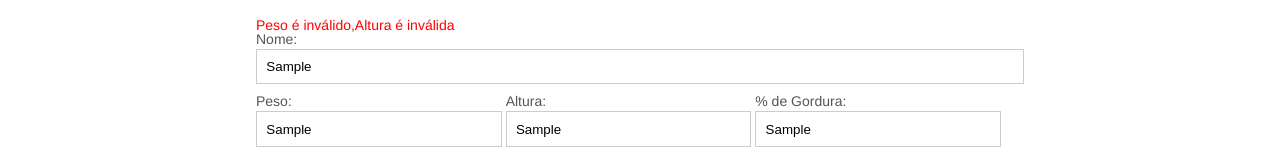
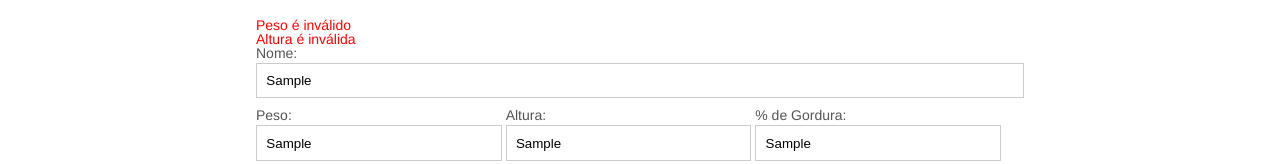
Before and after one commit to alanandrade/Alura-JS, a plain HTML site: page Curso JavaScript - Programando na linguagem da web/introducao-javascript/index.html in a window 1280 px wide. Both pictures are taken after typing "Sample", "Sample", "Sample", "Sample" into the empty fields and a click on the button "Adicionar". Shown: the part 123-287 px from the top of the page. Drawn offline with Linux system fonts and the light colour scheme.

Commit message:
validando campos

```diff
--- a/Curso JavaScript - Programando na linguagem da web/introducao-javascript/css/index.css
+++ b/Curso JavaScript - Programando na linguagem da web/introducao-javascript/css/index.css
@@ -137,6 +137,6 @@ button[disabled=disabled], button:disabled {
 	background-color: red;
 }
 
-#mensagem-erro{
+#mensagens-erro{
 	color: red;
 }
--- a/Curso JavaScript - Programando na linguagem da web/introducao-javascript/index.html
+++ b/Curso JavaScript - Programando na linguagem da web/introducao-javascript/index.html
@@ -20,7 +20,7 @@
 		<section class="container">
 			<h2 id="titulo-form">Adicionar novo paciente</h2>
 
-			<ul id="mensagem-erro"></ul>
+			<ul id="mensagens-erro"></ul>
 
 			<form id="form-adiciona">
 				<div class="">
--- a/Curso JavaScript - Programando na linguagem da web/introducao-javascript/js/form.js
+++ b/Curso JavaScript - Programando na linguagem da web/introducao-javascript/js/form.js
@@ -1,21 +1,19 @@
 /* Adicionando na Tabela */
 var botaoAdicionar = document.querySelector("#adicionar-paciente");
-botaoAdicionar.addEventListener("click", function(event) {
-    event.preventDefault();
 
+botaoAdicionar.addEventListener("click", function (event) {
+
+    event.preventDefault(); //Evento padrão, sem pré-configuração do btn
     var form = document.querySelector("#form-adiciona");
+    var paciente = obtemPacienteDoFormulario(form);
+    var erros = validaPaciente(paciente);
 
-    var paciente = obtemPacienteDoFormulario(form);
+    if (erros.length > 0) {
+        exibeMensagemDeErro(erros);
+        return;
+    }
 
     var pacienteTr = montaTr(paciente);
-
-    var erro = validaPaciente(paciente);
-
-    if (erro.length > 0){
-        var mensagemErro = document.querySelector("#mensagem-erro");
-        mensagemErro.textContent = erro;
-        return; ///Se valida paciente não(!) for valido, Um return vazio faz com que saiamos imediatamente da função, sem executar nenhum código que esteja abaixo dele
-    }
 
     // Seleciona tabela para add paciente
     var tabela = document.querySelector("#tabela-pacientes");
@@ -25,14 +23,14 @@ botaoAdicionar.addEventListener("click", function(event) {
     form.reset(); //Reseta dados enviados dos input do form
 });
 
-function obtemPacienteDoFormulario(form){
+function obtemPacienteDoFormulario(form) {
     //Criando o Objeto Paciente
     var paciente = {
-        nome : form.nome.value,
-        peso : form.peso.value,
-        altura : form.altura.value,
-        gordura : form.gordura.value,
-        imc : calculaImc(form.peso.value, form.altura.value)
+        nome: form.nome.value,
+        peso: form.peso.value,
+        altura: form.altura.value,
+        gordura: form.gordura.value,
+        imc: calculaImc(form.peso.value, form.altura.value)
     }
 
     return paciente;
@@ -51,7 +49,7 @@ function montaTr(paciente) {
     return pacienteTr;
 }
 
-function montaTd(dado, classe){
+function montaTd(dado, classe) {
     var td = document.createElement("td");
     td.classList.add(classe);
     td.textContent = dado;
@@ -59,17 +57,43 @@ function montaTd(dado, classe){
     return td;
 }
 
-function validaPaciente(paciente){ //Chama funcao
+function validaPaciente(paciente) { //Chama funcao
 
     var erros = [];
 
-    if(!validaPeso(paciente.peso)){ //Passa como parâmetro para a funcao de validar, o value do input peso || ! (E se o peso não for válido)
+    if(paciente.nome.length == 0) {
+        erros.push("O campo nome não pode ser em branco");
+    }
+
+    if(paciente.gordura.length == 0){
+        erros.push("O campo gorgura não pode ser em branco");
+    }
+
+    if (paciente.peso.length == 0) {
+        erros.push("O peso não pode ser em branco");
+    }
+
+    if (paciente.altura.length == 0) {
+        erros.push("A altura não pode ser em branco");
+    }
+
+    if (!validaPeso(paciente.peso)) { //Passa como parâmetro para a funcao de validar, o value do input peso || ! (E se o peso não for válido)
         erros.push("Peso é inválido");
     }
 
-    if(!validaAltura(paciente.altura)) {
+    if (!validaAltura(paciente.altura)) {
         erros.push("Altura é inválida");
     }
 
     return erros;
 }
+
+function exibeMensagemDeErro(erros) {
+    var ul = document.querySelector("#mensagens-erro");
+
+    erros.forEach(function (erro) { //para cada item do array, nós fazemos alguma coisa. "Fazer alguma coisa", geralmente é uma função:
+        var li = document.createElement("li");
+        li.textContent = erro;
+        ul.appendChild(li);
+    });
+}
```
